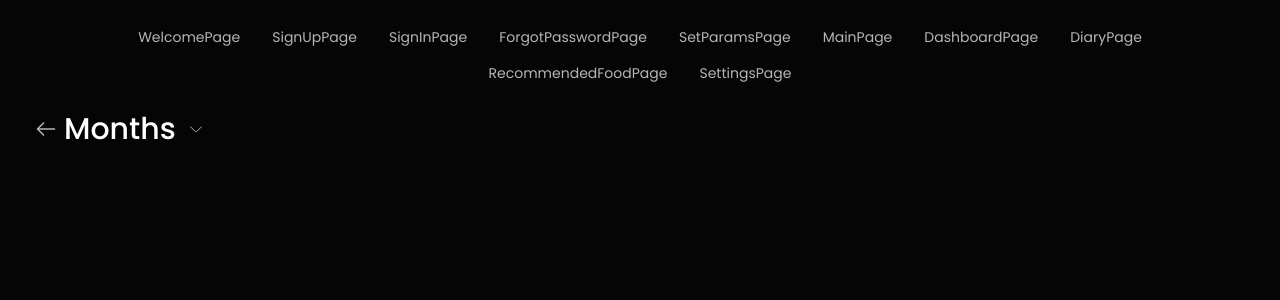
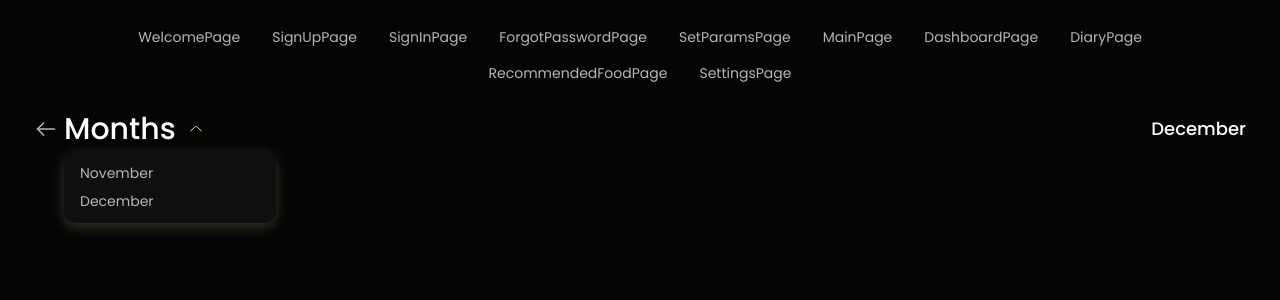
Before and after one commit to MAKCKACHKA/healthy_hub, a React (Vite) app: page /healthy_hub/dashboard in a window 1280 px wide. Both pictures are taken after a click on the element "Months". Shown: the top 300 px of the page. Built offline with nearby package versions, Linux system fonts and the light colour scheme.

Commit message:
finished time selection
- finished time selection element
- finished time selection styles

```diff
--- a/src/pages/DashboardPage/DashboardPage.jsx
+++ b/src/pages/DashboardPage/DashboardPage.jsx
@@ -1,9 +1,18 @@
+import { useState } from "react";
 import { TimeSelection } from "./TimeSelection/TimeSelection";
+import { CaloriesGraph } from "./CaloriesGraph/CaloriesGraph";
+import { WaterGraph } from "./WaterGraph/WaterGraph";
 
 export default function DashboardPage() {
+
+  const [month, setMonth] = useState(null);
+
   return (
     <>
-      <TimeSelection />
+      <TimeSelection month={month} setMonth={setMonth} />
+      <CaloriesGraph />
+      <WaterGraph />
+      <CaloriesGraph />
     </>
   );
 }
--- a/src/pages/DashboardPage/TimeSelection/TimeSelection.jsx
+++ b/src/pages/DashboardPage/TimeSelection/TimeSelection.jsx
@@ -1,14 +1,25 @@
 // import 'react-datepicker/dist/react-datepicker.css';
-import { useState } from 'react';
+import { useEffect, useState } from 'react';
 import icons from './../../../assets/icons.svg';
 import React from 'react';
-import { GoBackToMainPageSvg, GoBackToMainPageWrapper, Header, HeaderWrapper, MonthPickerSvgInactive, MonthPickerSvgActive, MonthPickerWrapper } from './TimeSelection.styled';
+import { GoBackToMainPageSvg, GoBackToMainPageWrapper, Header, HeaderWrapper, MonthPickerSvgInactive, MonthPickerSvgActive, MonthPickerWrapper, MonthList, MonthListItem, ChoosenMonth } from './TimeSelection.styled';
 
 
-export const TimeSelection = () => {
+export const TimeSelection = ({month, setMonth}) => {
 
-    const [date, setDate] = useState(null);
-    const [isArrowCliced, setClickOfArrow] = useState(false)
+
+    // const [month, setMonth] = useState(null);
+    const [isArrowClicked, setClickOfArrow] = useState(null)
+
+    const onClickOfArrow = () => {
+        setClickOfArrow(!isArrowClicked)
+    }
+
+    const onChooseOfMonth = (choosedMonth) => {
+        setMonth(choosedMonth)
+    }
+
+    //Go back on the main page arrow button
 
     const GoBackToMainPage = (() => (
         <GoBackToMainPageWrapper to="/main">
@@ -18,28 +29,27 @@ export const TimeSelection = () => {
         </GoBackToMainPageWrapper>
     ));
 
-    const onClick = () => {
-        setClickOfArrow(!isArrowCliced)
-    }
 
-    const MonthPicker = (({ onClick }) => (
-        <MonthPickerWrapper onClick={onClick}>
+    const MonthPicker = () => (
+        <MonthPickerWrapper onClick={onClickOfArrow}>
             <Header>Months</Header>
-            {!isArrowCliced ?
+            {!isArrowClicked ? (
                 <MonthPickerSvgInactive>
                     <use href={`${icons}#icon-arrow-down`}></use>
                 </MonthPickerSvgInactive>
-                :
+            ) : (
                 <>
                     <MonthPickerSvgActive>
                         <use href={`${icons}#icon-arrow-down`}></use>
                     </MonthPickerSvgActive>
-                    <ListOfMonthes/>
+                    <ListOfMonthes onChooseOfMonth={onChooseOfMonth} />
                 </>
-            }
+            )}
+
         </MonthPickerWrapper>
-    ));
+    )
 
+    const currentAndPreviousMonth = () => {
         const currentDate = new Date();
         const previousMonth = currentDate.getMonth() - 1;
         const currentMonth = currentDate.getMonth()
@@ -50,24 +60,37 @@ export const TimeSelection = () => {
         const currentMonthName = new Date(currentDate.getFullYear(), currentMonth, 1)
             .toLocaleString('en-US', { month: 'long' });
 
-    const currentAndPreviousMonth = [previousMonthName,currentMonthName]
+        return [previousMonthName, currentMonthName]
+    }
 
-    const ListOfMonthes = (() => (
-        <ul>
-            {currentAndPreviousMonth.map((month) => {
-                return <li>{month}</li>
-            })}
-        </ul>
-    ))
+    const setInitMonth = () => {
+        const currentDate = new Date();
+        const currentMonth = currentDate.getMonth()
+        const currentMonthName = new Date(currentDate.getFullYear(), currentMonth, 1)
+            .toLocaleString('en-US', { month: 'long' });
+        return setMonth(currentMonthName)
+    }
 
+    useEffect(() => {
+        if (!month) {
+            setInitMonth()
+        }
+    }, [month])
 
-
+    const ListOfMonthes = ({onChooseOfMonth}) => (
+        <MonthList>
+        {currentAndPreviousMonth().map((month) => (
+            <MonthListItem key={month} onClick={() => onChooseOfMonth(month)}>{month}</MonthListItem>
+        ))}
+        </MonthList>
+    )
 
 
     return (
         <HeaderWrapper>
-            <GoBackToMainPage />
-            <MonthPicker onClick={onClick} />
+            <GoBackToMainPage/>
+            <MonthPicker />
+            {month && <ChoosenMonth>{month}</ChoosenMonth>}
         </HeaderWrapper>
     )
 }
@@ -91,47 +114,35 @@ export const TimeSelection = () => {
     //         display: none;
     //     };
     // `;
-
     // const filterDate = (date) => {
     //     const currentDate = new Date();
     //     return ([date.getMonth() === currentDate.getMonth(), date.getMonth() === currentDate.getMonth() - 1]
-
     //     );
     // };
-
     // console.log(date.getMonth())
         // const currentDatee = new Date()
         // console.log(currentDatee.getTime())
 
 
 
-
-
-
-
-
-
-
-
-{/* <MonthPicker>
-
-            <DatePicker
-                selected={date}
-                onChange={(date) => setDate(date)}
-                dateFormat="MMMM"
-                excludeDates={[
-                    previousMonth, currentMonth,
-                ]}
-                showMonthYearPicker
-                customInput={<CustomMonthInput />}
-            />
-            <DatePicker
-            selected={date}
-            onChange={(date) => setDate(date)}
-            dateFormat="MMMM"
-            showMonthYearPicker
-            customInput={<CustomMonthInput />}
-            dropdownMode="select"
-            filterDate={filterDate}
-            />
-            </MonthPicker> */}
+    // <MonthPicker>
+    // <DatePicker
+    //     selected={date}
+    //     onChange={(date) => setDate(date)}
+    //     dateFormat="MMMM"
+    //     excludeDates={[
+    //         previousMonth, currentMonth,
+    //     ]}
+    //     showMonthYearPicker
+    //     customInput={<CustomMonthInput />}
+    // />
+    // <DatePicker
+    // selected={date}
+    // onChange={(date) => setDate(date)}
+    // dateFormat="MMMM"
+    // showMonthYearPicker
+    // customInput={<CustomMonthInput />}
+    // dropdownMode="select"
+    // filterDate={filterDate}
+    // />
+    // </MonthPicker>
--- a/src/pages/DashboardPage/TimeSelection/TimeSelection.styled.jsx
+++ b/src/pages/DashboardPage/TimeSelection/TimeSelection.styled.jsx
@@ -43,6 +43,7 @@ export const MonthPickerWrapper = styled.div`
         cursor: pointer;
         margin-left: 6px;
         align-items: center;
+        position: relative;
 `;
 
 const MonthPickerSvg = css`
@@ -67,3 +68,52 @@ export const MonthPickerSvgActive = styled.svg`
         stroke: var(--primary-btn-color);
         transform: rotate(180deg);
 `;
+
+export const MonthList = styled.ul`
+        width: 212px;
+        flex-shrink: 0;
+        border-radius: 12px;
+        background: rgba(15, 15, 15, 1);
+        box-shadow: 0px 4px 14px 0px rgba(227, 255, 168, 0.20);
+        position: absolute;
+        top: 100%;
+        margin-top: 4px;
+        z-index: 1;
+        box-sizing: border-box;
+        padding-top: 10px;
+        padding-bottom: 10px;
+        display: flex;
+        flex-direction: column;
+        gap: 4px;
+
+`
+export const MonthListItem = styled.li`
+        padding-left: 16px;
+        padding-top: 2px;
+        padding-bottom: 2px;
+        background-color: transparent;
+        font-size: 14px;
+        font-style: normal;
+        font-weight: 400;
+        line-height: 20px;
+        transition:
+                background-color 0.3s,
+                color 0.3s;
+
+        &:hover,
+        &:focus {
+                color: var(--primary-btn-color);
+                background:  rgba(255, 255, 255, 0.03);
+                }
+`
+
+export const ChoosenMonth = styled.h3`
+        text-align: right;
+        display: flex;
+        margin-left: auto;
+        font-family: Poppins;
+        font-size: 18px;
+        font-style: normal;
+        font-weight: 500;
+        line-height: 24px;
+`
```
Lines whose indentation alone changed are shown as unchanged.
